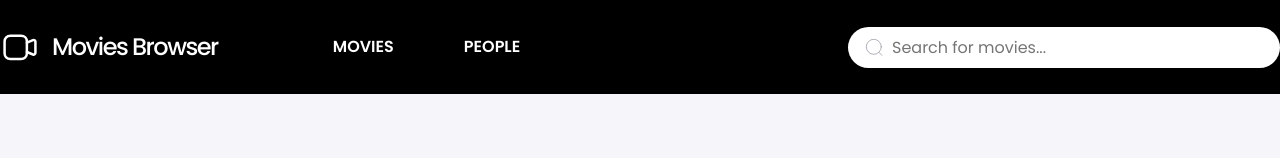
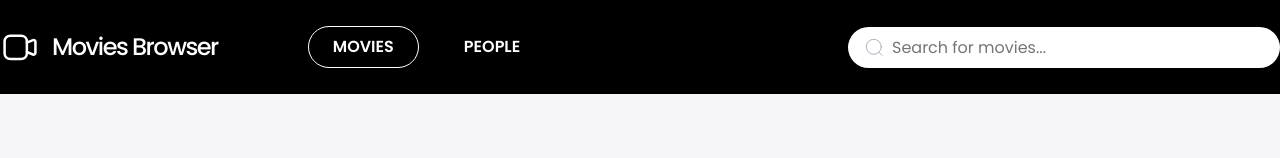
Before and after one commit to antonis04/MovieBrowser, a React (Create React App) app: page / in a window 1280 px wide. Shown: the top 158 px of the page. Built offline with nearby package versions, Linux system fonts and the light colour scheme; no server answers.

Commit message:
nav linked correclty so it shows movies while in movie page

```diff
--- a/src/common/Navigation/index.js
+++ b/src/common/Navigation/index.js
@@ -87,7 +87,14 @@ const Navigation = () => {
         <NavMenu>
           <List>
             <Item>
-              <NavLink to="/movielist">Movies</NavLink>
+              <NavLink
+                to="/movielist"
+                className={({ isActive }) =>
+                  (isActive || location.pathname === '/' || location.pathname.startsWith('/movie')) ? 'active' : ''
+                }
+              >
+                Movies
+              </NavLink>
             </Item>
             <Item>
               <NavLink
```
